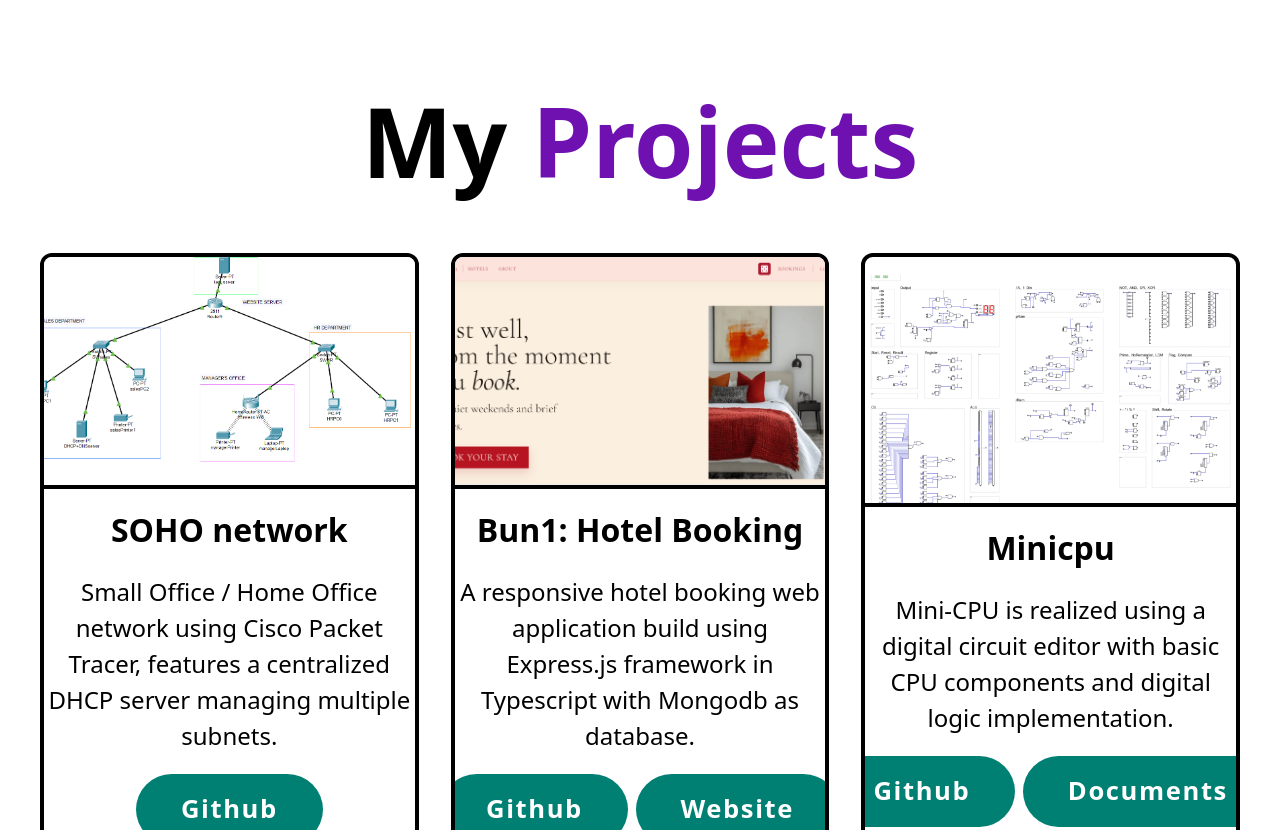
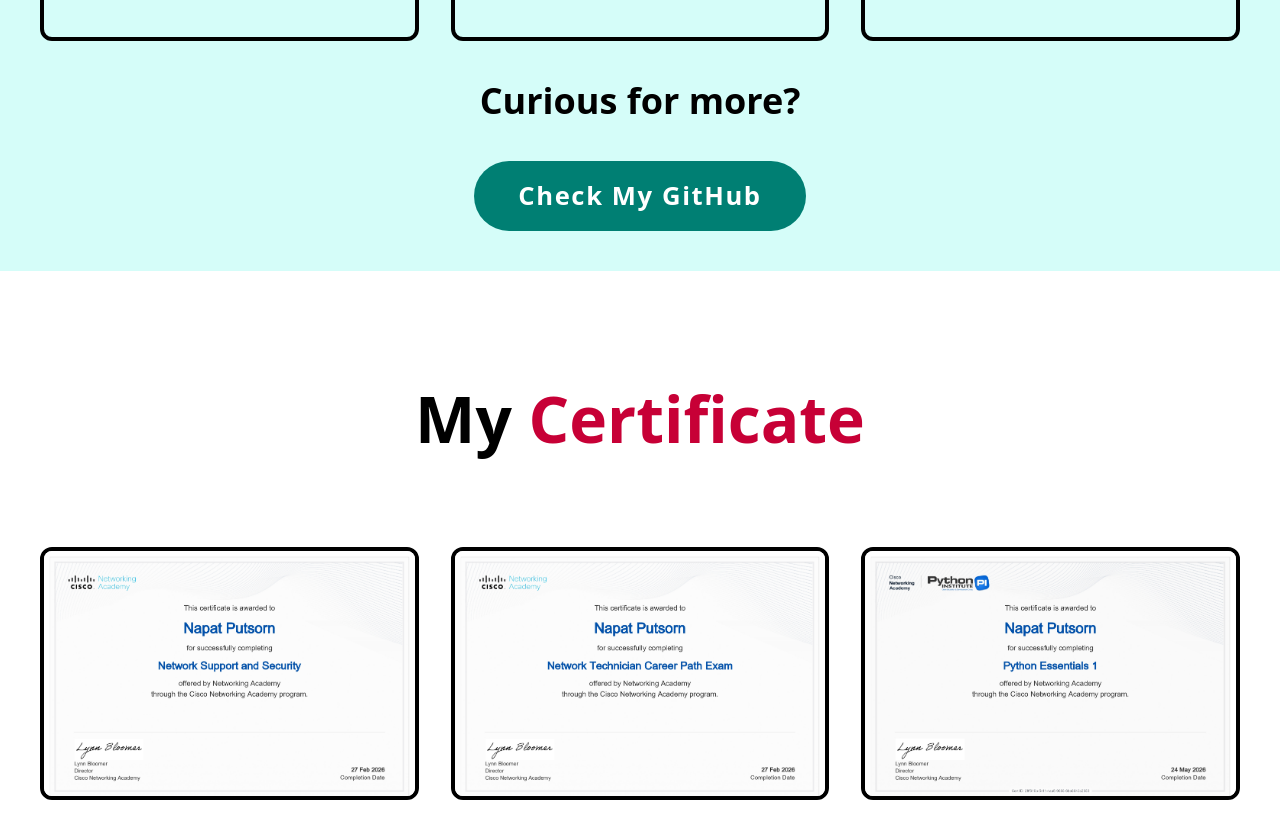
Before and after one commit to Boom21362/Web-Portfolio, a website: page index.html in a window 1280 px wide. Shown: the part 1701-2531 px from the top of the page. Drawn offline with nearby package versions, Linux system fonts and the light colour scheme; a script that the page names is missing.

Commit message:
Removed about session and re-colored other sessions

```diff
--- a/index.html
+++ b/index.html
@@ -86,7 +86,7 @@
 
         </div>
     </section>
-
+    <!--
         <section class="md:flex items-center justify-center gap-[3rem] bg-[#d5fdf9] min-h-screen py-2 px-[5%]" id="about">
             <div class="px-0 py-16">
                 <h2 class="text-[2rem] md:text-[4rem] font-bold text-left ">About <span>Me</span></h2>
@@ -98,11 +98,11 @@
                 <img src="img/ece-hero-research_400x500.jpg" alt="About Image" class="w-[50vw] md:w-[25vw] h-90 rounded shadow-[0_0_25px_#007f73] cursor-help md:animate-[floatImage_4s_ease-in-out_infinite] md:mr-16 mb-8 transition-all duration-400 ease-out hover:shadow-[0_0_25px_#007f73,0_0_35px_#007f73,0_0_45px_#007f73]">
             </div>
         </section>
-
+    -->
     <!-- Projects Session -->
 
-    <section class="min-h-screen pt-[100px] pb-0 items-center justify-center bg-white" id="project">
-        <h2 class="text-[3rem] md:text-[6rem] font-bold text-center pb-10">My <span class="text-purple-800">Projects</span></h2>
+    <section class="min-h-screen pt-[100px] bg-[#d5fdf9] pb-0 items-center justify-center" id="project">
+        <h2 class="text-[4rem] font-bold text-center pb-10">My <span class="text-purple-800">Projects</span></h2>
 
         <div class="grid grid-cols-1 md:grid-cols-3 gap-8 mx-10 items-stretch">
 
@@ -144,8 +144,8 @@
 
     <!-- Certificate Section -->
 
-    <section class="min-h-screen pt-[100px] bg-[#d5fdf9] pb-10 md:pb-5 items-center justify-center" id="project">
-        <h2 class="text-[3rem] md:text-[6rem] font-bold text-center pb-0 md:pb-10">My <span class="text-rose-700">Certificate</span></h2>
+    <section class="min-h-screen pt-[100px] bg-white pb-10 md:pb-5 items-center justify-center" id="project">
+        <h2 class="text-[4rem] font-bold text-center pb-0 md:pb-10">My <span class="text-rose-700">Certificate</span></h2>
 
         <div class="grid grid-cols-1 md:grid-cols-3 gap-8 mx-10 items-stretch py-10">
 
@@ -185,7 +185,7 @@
                 </div>
         </div>
 
-            <div class="flex flex-col items-center py-2 md  :py-10 ">
+            <div class="flex flex-col items-center py-2 md:py-10 ">
                 <span class="text-2xl md:text-4xl font-bold pb-4 md:pb-10">For more Information</span>
                 <div class="items-center flex gap-8 ">
                 <a href="https://www.linkedin.com/in/napat-putsorn-06199537a/" target="_blank" class="bg-[#007f73] text-white px-4 py-2 md:px-[2.8rem] md:py-[1rem] rounded-[4rem] font-semibold text-md md:text-[1.6rem] tracking-[0.1rem] transition-all duration-300 hover:shadow-[0_0_1.6rem_#007f73]">Check My LinkedIn</a>
@@ -197,7 +197,7 @@
 
     <!-- Footer section -->
 
-        <footer class="flex flex-col items-center pt-5 scale-80 md:scale-105">
+        <footer class="flex flex-col items-center pt-5 scale-80 md:scale-105 bg-[#d5fdf9]">
             <div class="flex justify-center gap-4 mb-6">
                 <a href="#" class="transition-all duration-300 hover:scale-110 hover:bg-transparent"><img src="img/linkedin.png" alt="LinkedIn" class="w-[42px] h-[42px]"></a>
                 <a href="#" class="transition-all duration-300 hover:scale-110 hover:bg-transparent"><img src="img/github.png" alt="GitHub" class="w-[42px] h-[42px]"></a>
```
